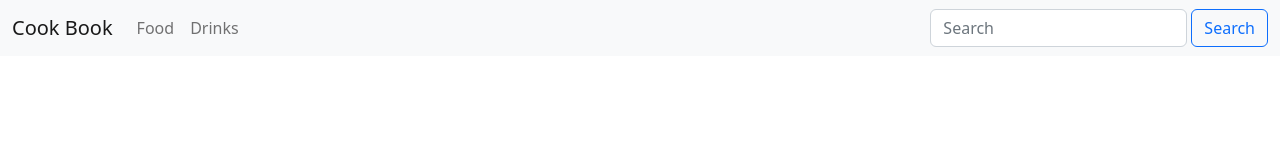
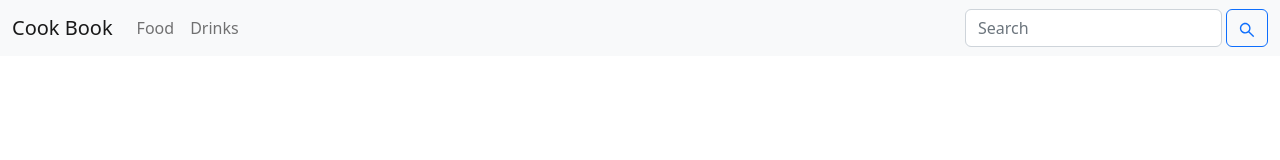
Before and after one commit to uuProject/uuCookBook, a React (Create React App) app in the folder client/: page / in a window 1280 px wide. Shown: the top 160 px of the page. Built offline with nearby package versions, Linux system fonts and the light colour scheme.

Commit message:
uuCB-8 Added Ant Design icons and replaced the search button text with an icon

```diff
--- a/client/package.json
+++ b/client/package.json
@@ -3,6 +3,7 @@
   "version": "0.1.0",
   "private": true,
   "dependencies": {
+    "@ant-design/icons": "^5.1.4",
     "@testing-library/jest-dom": "^5.16.5",
     "@testing-library/react": "^13.4.0",
     "@testing-library/user-event": "^13.5.0",
--- a/client/src/components/Navbar.jsx
+++ b/client/src/components/Navbar.jsx
@@ -1,4 +1,5 @@
 import React, { useState } from 'react';
+import { SearchOutlined } from '@ant-design/icons';
 
 const Navbar = () => {
   const items = [
@@ -47,7 +48,12 @@ const Navbar = () => {
           </ul>
           <form className="d-flex" role="search">
             <input className="form-control me-1" type="search" placeholder="Search" aria-label="Search" onChange={handleChange} value={searchInput} />
-            <button className="btn btn-outline-primary" type="submit" onClick={handleSubmit}>Search</button>
+            <button className="btn btn-outline-primary" type="submit" onClick={handleSubmit} aria-label="Search">
+              <SearchOutlined style={{
+                verticalAlign: 'middle',
+              }}
+              />
+            </button>
           </form>
         </div>
       </div>
```
